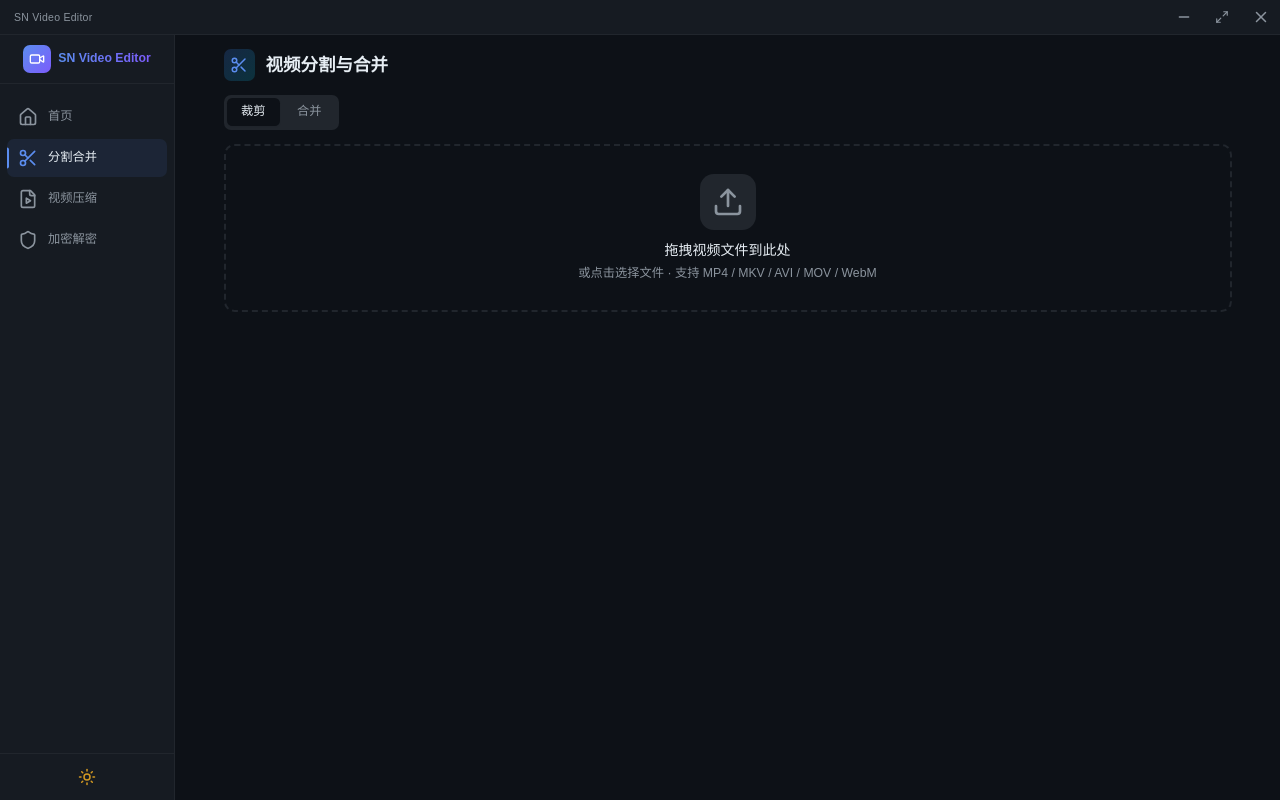
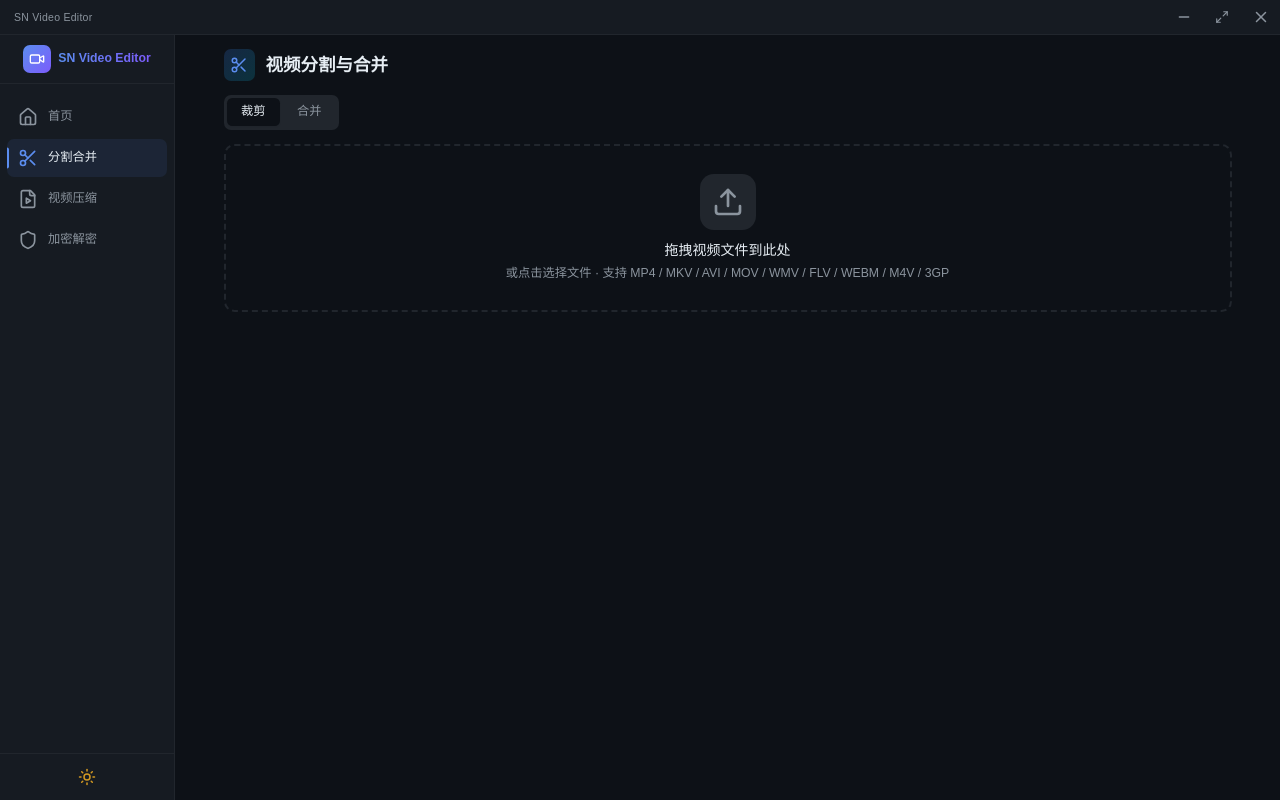
Before and after one commit to 851039536/snVideoEditor, a Vue app: page /#/split-merge in a window 1280 px wide. Built offline with nearby package versions, Linux system fonts and the light colour scheme.

Commit message:
feat(FileDropZone): 支持自定义接受的文件扩展名

```diff
--- a/src/renderer/src/components/FileDropZone.vue
+++ b/src/renderer/src/components/FileDropZone.vue
@@ -1,6 +1,12 @@
 <script setup lang="ts">
 import { Upload, FileVideo } from 'lucide-vue-next'
-import { ref } from 'vue'
+import { ref, computed } from 'vue'
+
+const props = withDefaults(defineProps<{
+  acceptedExtensions?: string[]
+}>(), {
+  acceptedExtensions: () => ['.mp4', '.mkv', '.avi', '.mov', '.wmv', '.flv', '.webm', '.m4v', '.3gp']
+})
 
 const emit = defineEmits<{
   filesSelected: [files: string[]]
@@ -31,7 +37,7 @@ async function processFiles(fileList: FileList): Promise<void> {
   const videoFiles: string[] = []
   for (let i = 0; i < fileList.length; i++) {
     const file = fileList[i]
-    if (file.type.startsWith('video/') || isVideoExtension(file.name)) {
+    if (file.type.startsWith('video/') || isAcceptableExtension(file.name)) {
       // @ts-ignore - Electron returns the path
       videoFiles.push(file.path || file.name)
     }
@@ -41,11 +47,14 @@ async function processFiles(fileList: FileList): Promise<void> {
   }
 }
 
-function isVideoExtension(filename: string): boolean {
-  const videoExts = ['.mp4', '.mkv', '.avi', '.mov', '.wmv', '.flv', '.webm', '.m4v', '.3gp']
+function isAcceptableExtension(filename: string): boolean {
   const ext = filename.toLowerCase().slice(filename.lastIndexOf('.'))
-  return videoExts.includes(ext)
+  return props.acceptedExtensions.includes(ext)
 }
+
+const acceptedExtsText = computed(() => {
+  return props.acceptedExtensions.map(e => e.replace('.', '').toUpperCase()).join(' / ')
+})
 
 async function handleClick(): Promise<void> {
   const files = await window.electronAPI.selectVideoFiles()
@@ -90,7 +99,7 @@ async function handleClick(): Promise<void> {
         拖拽视频文件到此处
       </p>
       <p class="text-text-secondary text-sm">
-        或点击选择文件 · 支持 MP4 / MKV / AVI / MOV / WebM
+        或点击选择文件 · 支持 {{ acceptedExtsText }}
       </p>
     </div>
   </div>
--- a/src/renderer/src/views/Encrypt/EncryptView.vue
+++ b/src/renderer/src/views/Encrypt/EncryptView.vue
@@ -235,7 +235,7 @@ onUnmounted(() => {
     <div class="grid grid-cols-1 lg:grid-cols-2 gap-4">
       <!-- Left: File Area -->
       <div class="space-y-3">
-        <FileDropZone @files-selected="addFiles" />
+        <FileDropZone @files-selected="addFiles" :accepted-extensions="['.mp4', '.mkv', '.avi', '.mov', '.wmv', '.flv', '.webm', '.m4v', '.3gp', '.enc']" />
 
         <!-- Directory Scan Button -->
         <button
```
